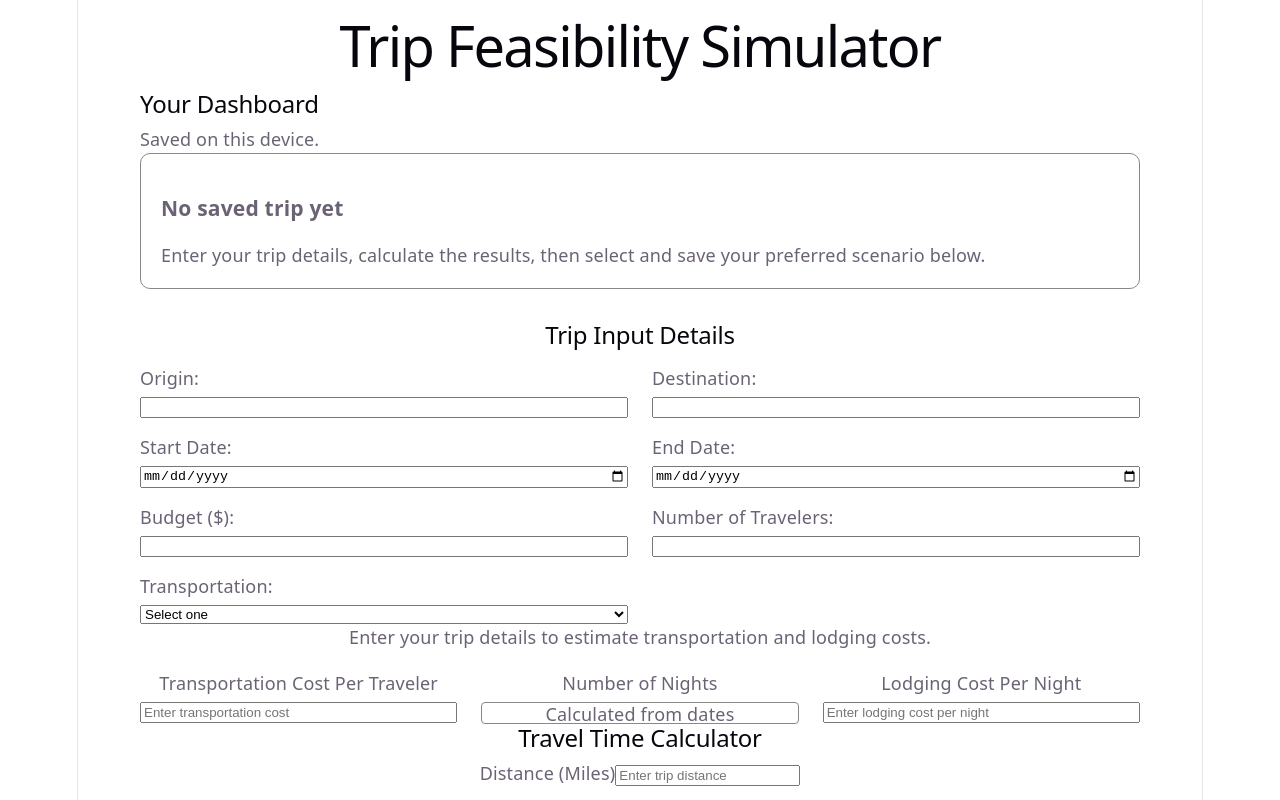
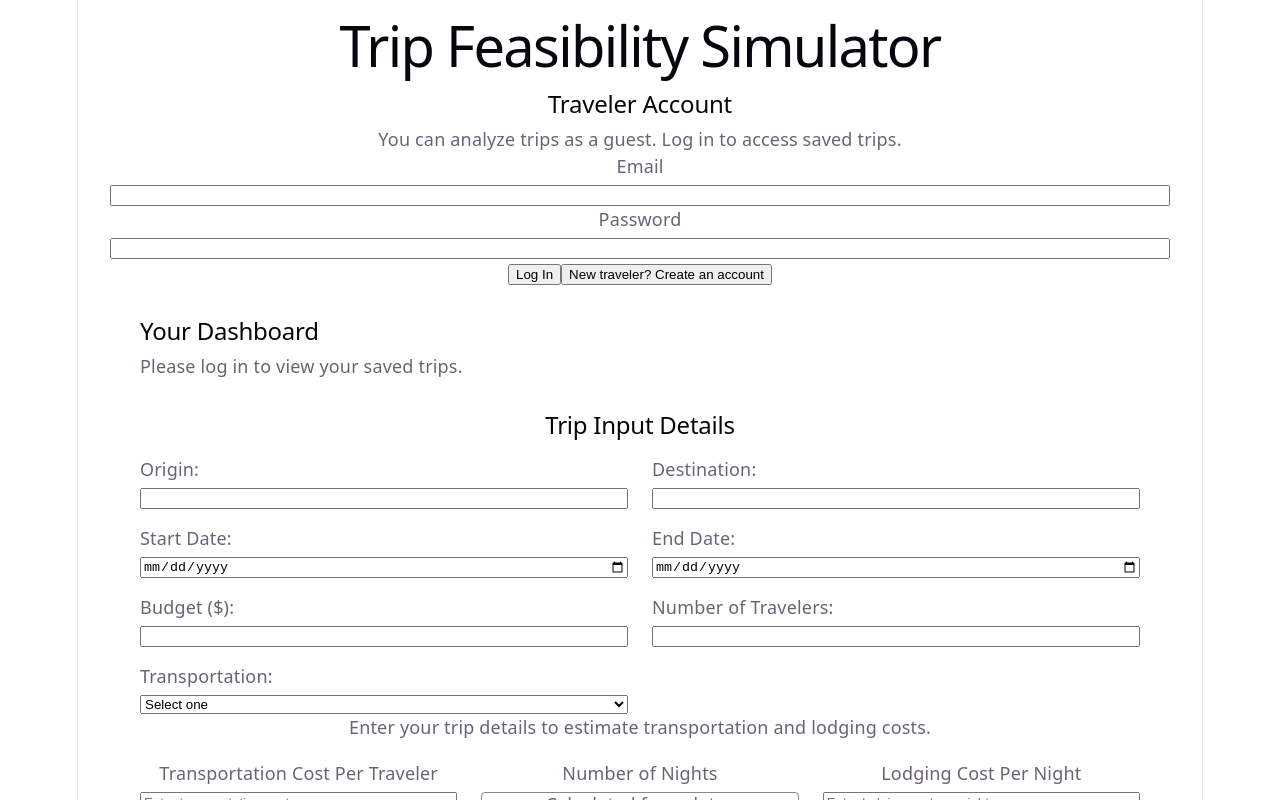
Before and after one commit to gfacey13/trip-feasibility-simulator, a React app in the folder frontend/: page / in a window 1280 px wide. Shown: the top 800 px of the page. Built offline with nearby package versions, Linux system fonts and the light colour scheme; no server answers; the HTML template or start-up script is replaced by a standard one.

Commit message:
SCRUM-67: Add account form and restrict guest access to saved trips

```diff
--- a/frontend/package.json
+++ b/frontend/package.json
@@ -10,6 +10,7 @@
     "preview": "vite preview"
   },
   "dependencies": {
+    "@supabase/supabase-js": "^2.118.0",
     "react": "^19.2.8",
     "react-dom": "^19.2.8"
   },
--- /dev/null
+++ b/frontend/src/AccountPanel.jsx
@@ -0,0 +1,127 @@
+import { useState } from "react";
+import { supabase } from "./services/supabaseClient";
+
+export default function AccountPanel({ user }) {
+  const [mode, setMode] = useState("login");
+  const [email, setEmail] = useState("");
+  const [password, setPassword] = useState("");
+  const [message, setMessage] = useState("");
+  const [busy, setBusy] = useState(false);
+
+  const registering = mode === "register";
+
+  async function handleSubmit(event) {
+    event.preventDefault();
+    if (!supabase || busy) return;
+
+    setBusy(true);
+    setMessage("");
+
+    try {
+      const credentials = { email: email.trim(), password };
+
+      if (registering) {
+        const { data, error } = await supabase.auth.signUp(credentials);
+        if (error) {
+          setMessage("Registration could not be completed. Check your details and try again.");
+          return;
+        }
+
+        setPassword("");
+        if (!data.session) {
+          setMode("login");
+          setMessage("Check your email for a confirmation link before logging in.");
+        }
+      } else {
+        const { error } = await supabase.auth.signInWithPassword(credentials);
+        if (error) {
+          setMessage("Login failed. Check your email and password and try again.");
+          return;
+        }
+        setPassword("");
+      }
+    } catch {
+      setMessage("We couldn’t reach the account service. Please try again.");
+    } finally {
+      setBusy(false);
+    }
+  }
+
+  async function handleLogout() {
+    if (!supabase || busy) return;
+    setBusy(true);
+    setMessage("");
+
+    try {
+      const { error } = await supabase.auth.signOut({ scope: "local" });
+      if (error) setMessage("Logout failed. Please try again.");
+    } catch {
+      setMessage("We couldn’t reach the account service. Please try again.");
+    } finally {
+      setBusy(false);
+    }
+  }
+
+  return (
+    <section aria-labelledby="account-heading">
+      <h2 id="account-heading">Traveler Account</h2>
+
+      {!supabase ? (
+        <p>Account access isn’t set up yet. You can still analyze a trip as a guest.</p>
+      ) : user ? (
+        <>
+          <p>Signed in as {user.email}</p>
+          <button type="button" disabled={busy} onClick={handleLogout}>
+            Log Out
+          </button>
+        </>
+      ) : (
+        <form onSubmit={handleSubmit}>
+          <p>You can analyze trips as a guest. Log in to access saved trips.</p>
+
+          <div className="form-group">
+            <label htmlFor="account-email">Email</label>
+            <input
+              id="account-email"
+              type="email"
+              autoComplete="email"
+              value={email}
+              onChange={(event) => setEmail(event.target.value)}
+              required
+            />
+          </div>
+
+          <div className="form-group">
+            <label htmlFor="account-password">Password</label>
+            <input
+              id="account-password"
+              type="password"
+              autoComplete={registering ? "new-password" : "current-password"}
+              value={password}
+              onChange={(event) => setPassword(event.target.value)}
+              required
+            />
+          </div>
+
+          <button type="submit" disabled={busy}>
+            {busy ? "Please wait…" : registering ? "Create Account" : "Log In"}
+          </button>
+
+          <button
+            type="button"
+            disabled={busy}
+            onClick={() => {
+              setMode(registering ? "login" : "register");
+              setPassword("");
+              setMessage("");
+            }}
+          >
+            {registering ? "Already registered? Log in" : "New traveler? Create an account"}
+          </button>
+        </form>
+      )}
+
+      {message && <p role="status">{message}</p>}
+    </section>
+  );
+}
--- a/frontend/src/App.jsx
+++ b/frontend/src/App.jsx
@@ -1,4 +1,4 @@
-import { useState } from 'react'
+import { useEffect, useState } from 'react'
 import './App.css'
 import TravelTime from "./TravelTime";
 import TripInputForm from "./TripInputForm";
@@ -8,13 +8,27 @@ import WeatherDelayChecker from "./WeatherDelayChecker";
 import TripSummary from "./TripSummary";
 
 import UserDashboard from "./UserDashboard";
-import { readSavedTrip } from "./services/savedTripStorage";
 import { evaluateFeasibility } from "./services/evaluateFeasibility";
 
+import AccountPanel from "./AccountPanel";
+import { supabase } from "./services/supabaseClient";
+
 function App() {
+  const [user, setUser] = useState(null);
+  const [authReady, setAuthReady] = useState(!supabase);
+   useEffect(() => {
+  if (!supabase) return;
+
+  const { data } = supabase.auth.onAuthStateChange((_event, session) => {
+    setUser(session?.user ?? null);
+    setAuthReady(true);
+  });
+
+  return () => data.subscription.unsubscribe();
+}, []);
 
   // Read a validated device snapshot; malformed storage must not break the page.
-  const [savedScenario, setSavedScenario] = useState(() => readSavedTrip());
+  const [savedScenario, setSavedScenario] = useState(null);
 
   const [transportationCost, setTransportationCost] = useState("");
   const [lodgingCost, setLodgingCost] = useState("");
@@ -112,11 +126,25 @@ function App() {
   return (
     <main>
       <h1>Trip Feasibility Simulator</h1>
+         {authReady ? (
+  <AccountPanel user={user} />
+) : (
+  <p role="status">Checking your account…</p>
+)}
 
+{authReady && (
+    user ? (
       <UserDashboard
         key={savedScenario?.savedAt || "saved-trip"}
         savedTrip={savedScenario}
       />
+    ) : (
+      <section className="user-dashboard">
+        <h2>Your Dashboard</h2>
+        <p>Please log in to view your saved trips.</p>
+      </section>
+    )
+  )}
 
       <TripInputForm
         onFormChange={(updatedForm) => {
@@ -259,6 +287,7 @@ function App() {
        />
       )}
       <ScenarioComparison
+        user={user}
         calculationId={assessmentId}
         tripForm={tripForm}
         estimatedTotal={estimatedTotal}
--- a/frontend/src/ScenarioComparison.jsx
+++ b/frontend/src/ScenarioComparison.jsx
@@ -1,6 +1,7 @@
 import { useState } from "react";
 
 function ScenarioComparison({
+  user,
   tripForm,
   estimatedTotal,
   estimatedTravelTime,
@@ -99,6 +100,10 @@ function ScenarioComparison({
 };
 
   const savePreferredScenario = () => {
+    if (!user?.id) {
+  setSaveError("Please log in to save your preferred trip.");
+  return;
+}
   const selectedScenario = scenarios.find(
     (scenario) => scenario.id === preferredScenario
   );
--- /dev/null
+++ b/frontend/src/services/supabaseClient.js
@@ -0,0 +1,7 @@
+import { createClient } from "@supabase/supabase-js";
+
+const url = import.meta.env.VITE_SUPABASE_URL;
+const publishableKey = import.meta.env.VITE_SUPABASE_PUBLISHABLE_KEY;
+
+export const supabase =
+  url && publishableKey ? createClient(url, publishableKey) : null;
```
Also changed, not shown: 1 other file (tests, documents, lock files or other folders).
